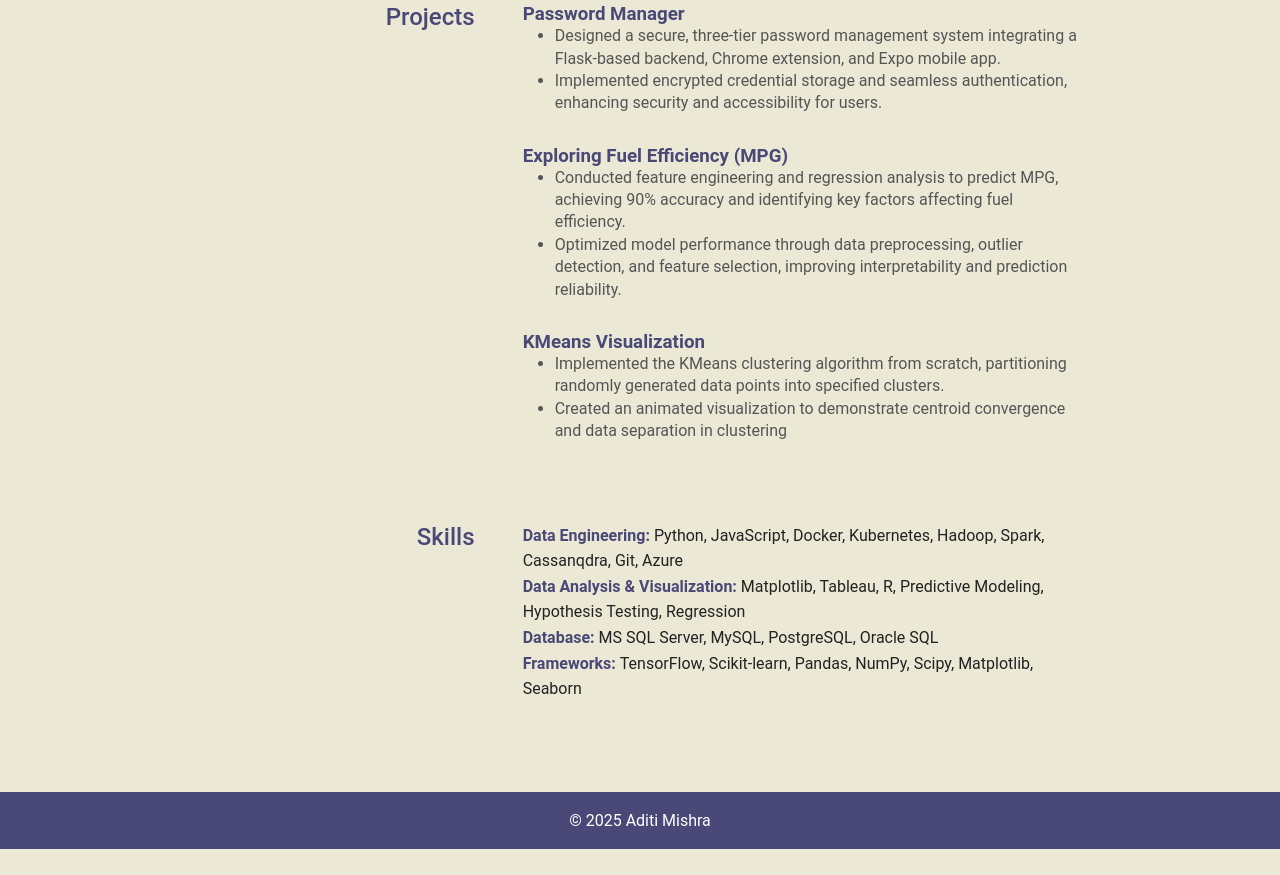
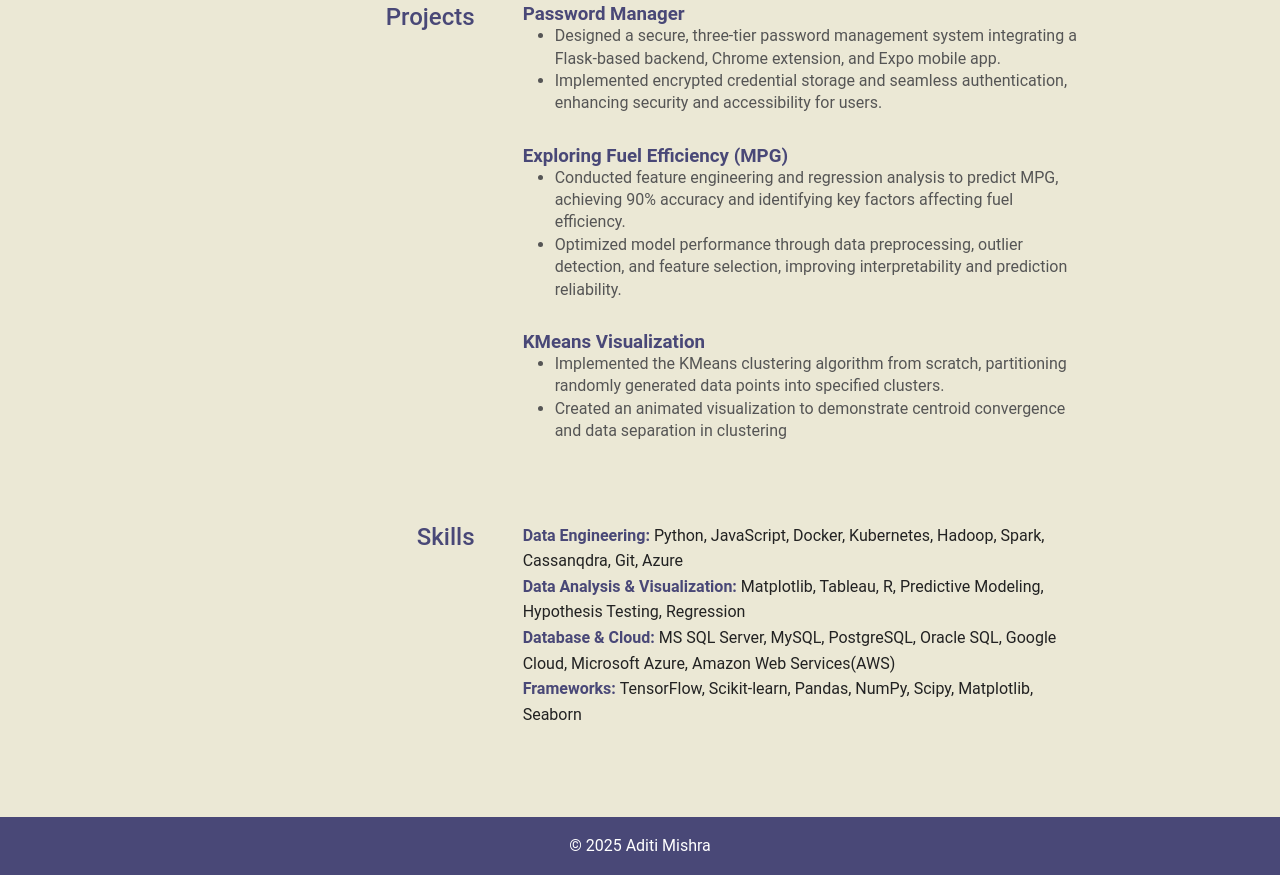
Before and after one commit to aditimishra28/aditimishra28.github.io, a plain HTML site: page index.html in a window 1280 px wide. Shown: the part 1315-2190 px from the top of the page. Before the commit the page ends 2164 px from the top, so only its background shows below. Drawn offline with Linux system fonts and the light colour scheme.

Commit message:
Update index.html

```diff
--- a/index.html
+++ b/index.html
@@ -205,8 +205,8 @@
                 <span> Matplotlib, Tableau, R, Predictive Modeling, Hypothesis Testing, Regression</span>
             </p>
             <p>
-                <b style="color: var(--accent);"> Database: </b>
-                <span> MS SQL Server, MySQL, PostgreSQL, Oracle SQL</span>
+                <b style="color: var(--accent);"> Database & Cloud: </b>
+                <span> MS SQL Server, MySQL, PostgreSQL, Oracle SQL, Google Cloud, Microsoft Azure, Amazon Web Services(AWS) </span>
             </p>
             <p>
                 <b style="color: var(--accent);"> Frameworks: </b>
```
